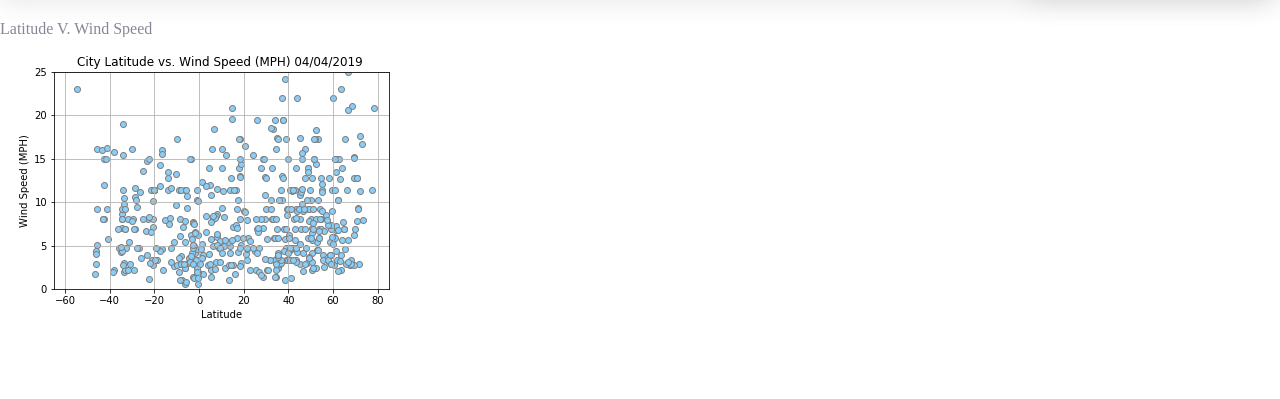
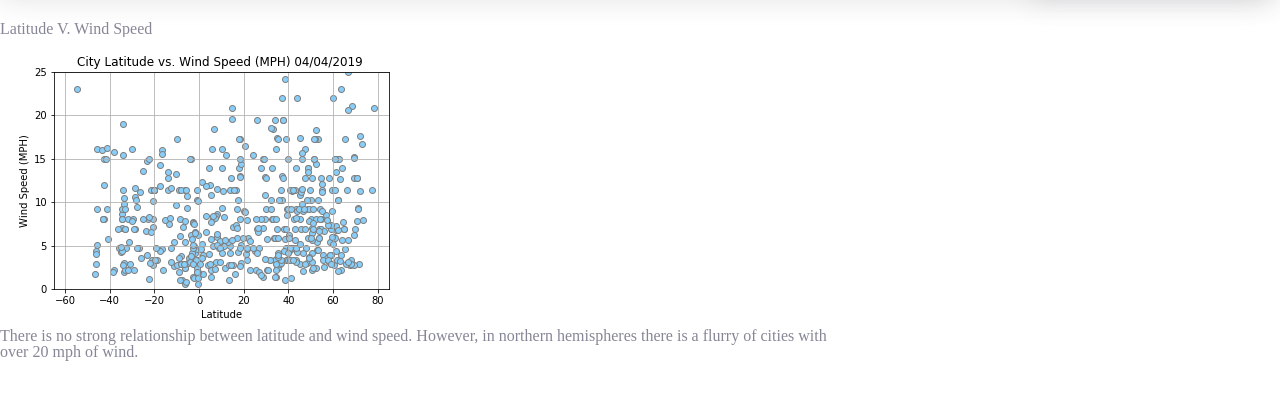
Before and after one commit to RyanSchraeder/DU-Data-Science-Work, a plain HTML site: page Homework Assignments/HTML-CSS-Bootstrap Homework (Ryan Schraeder)/Website Pages/Wind Speed.html in a window 1280 px wide. Shown: the part 73-472 px from the top of the page. Drawn offline with nearby package versions, Linux system fonts and the light colour scheme.

Commit message:
Web Updates
Bootstrap / HTML / CSS updates

```diff
--- a/Homework Assignments/HTML-CSS-Bootstrap Homework (Ryan Schraeder)/Website Pages/Wind Speed.html
+++ b/Homework Assignments/HTML-CSS-Bootstrap Homework (Ryan Schraeder)/Website Pages/Wind Speed.html
@@ -96,7 +96,8 @@
                 <div>
                     <p>
                         <em>
-
+                        There is no strong relationship between latitude and wind speed. However, in northern hemispheres there is a flurry of
+                        cities with over 20 mph of wind.
                         </em>
                     </p>
                     </h2>
```
Also changed, not shown: Homework Assignments/HTML-CSS-Bootstrap Homework (Ryan Schraeder)/Website Pages/Cloudiness.html (+2 -1 lines), Homework Assignments/HTML-CSS-Bootstrap Homework (Ryan Schraeder)/Website Pages/Humidity.html (+1 -1 lines).
